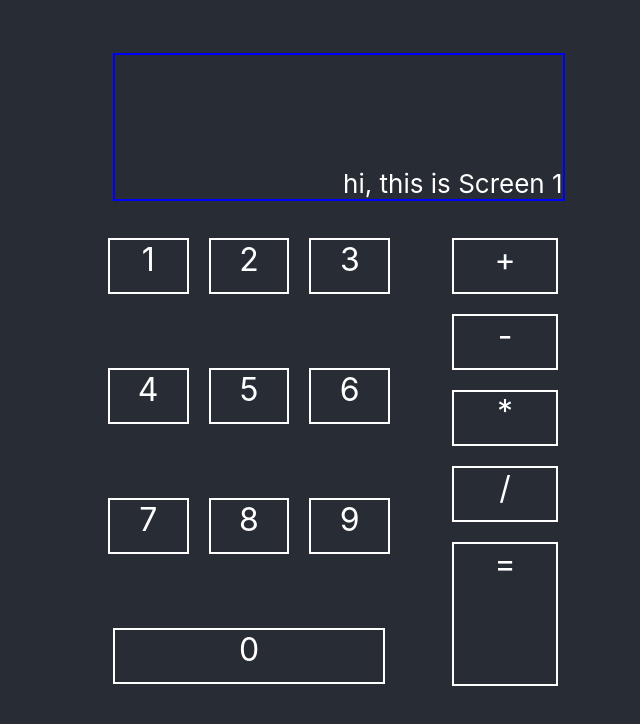
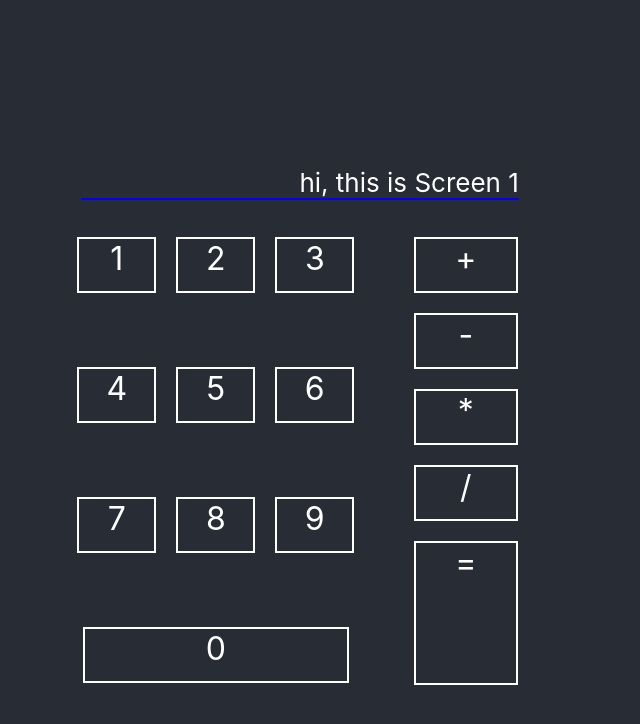
Before and after one commit to ssuyash3000/Calculator-React-Web-App, a React (Create React App) app: page / in a window 1280 px wide. Shown: the top 724 px of the page, without its empty margins (327-967 px from the left). Built offline with nearby package versions, Linux system fonts and the light colour scheme.

Commit message:
css fixes

```diff
--- a/src/App.css
+++ b/src/App.css
@@ -1,18 +1,18 @@
 .App {
   text-align: center;
   height: 90vh;
-  width: 50vw;
+  width: 90%;
   flex-shrink: 2;
   display: flex;
-  /*flex-wrap: nowrap;*/
+
   flex-direction: row;
   justify-content: center;
   align-content: center;
   flex-wrap: wrap;
-  /*border: red 20px solid;*/
+
   align-items: baseline;
   position: relative;
-  /*margin: 10px;*/
+
 }
 
 @media (prefers-reduced-motion: no-preference) {
--- a/src/screen.css
+++ b/src/screen.css
@@ -1,6 +1,5 @@
 .screen {
     text-align: left;
-
     height: 20%;
     width: 70%;
     display: flex;
@@ -8,7 +7,6 @@
     justify-content: flex-end;
     align-items: center;
     flex-wrap: wrap;
-    border: blue 2px solid;
-    margin-left: 8%;
-
+    border-bottom: blue 2px solid;
+    margin-left: 7%;
 }
```
